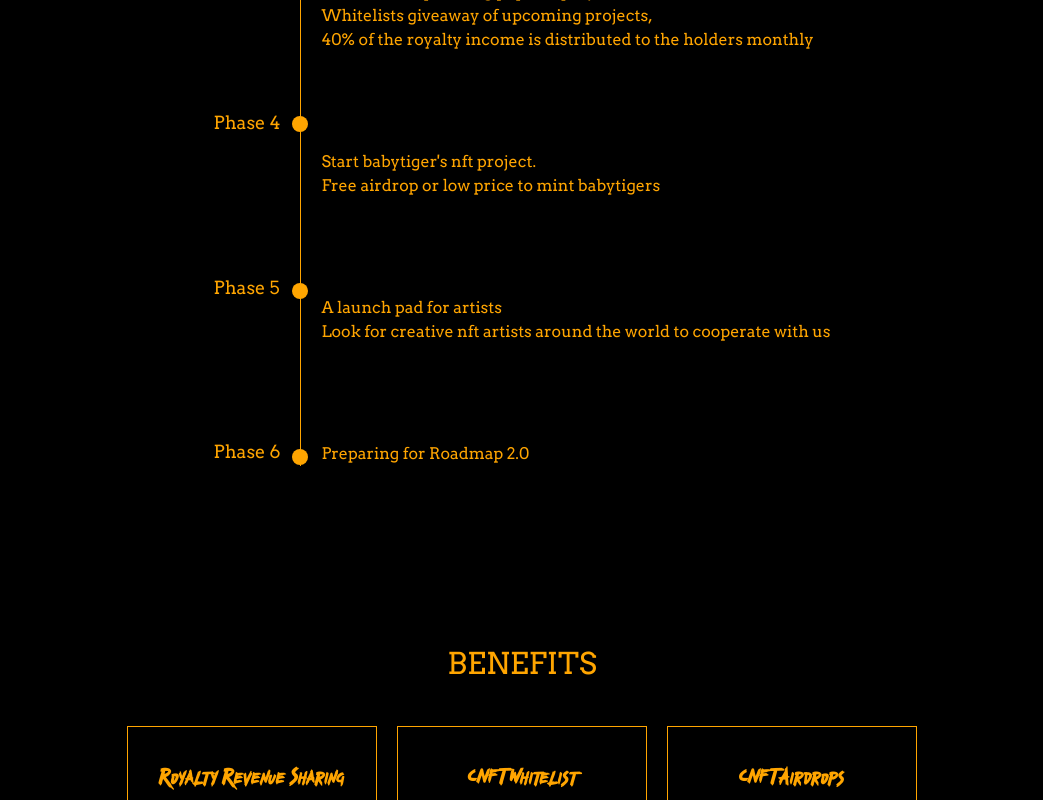
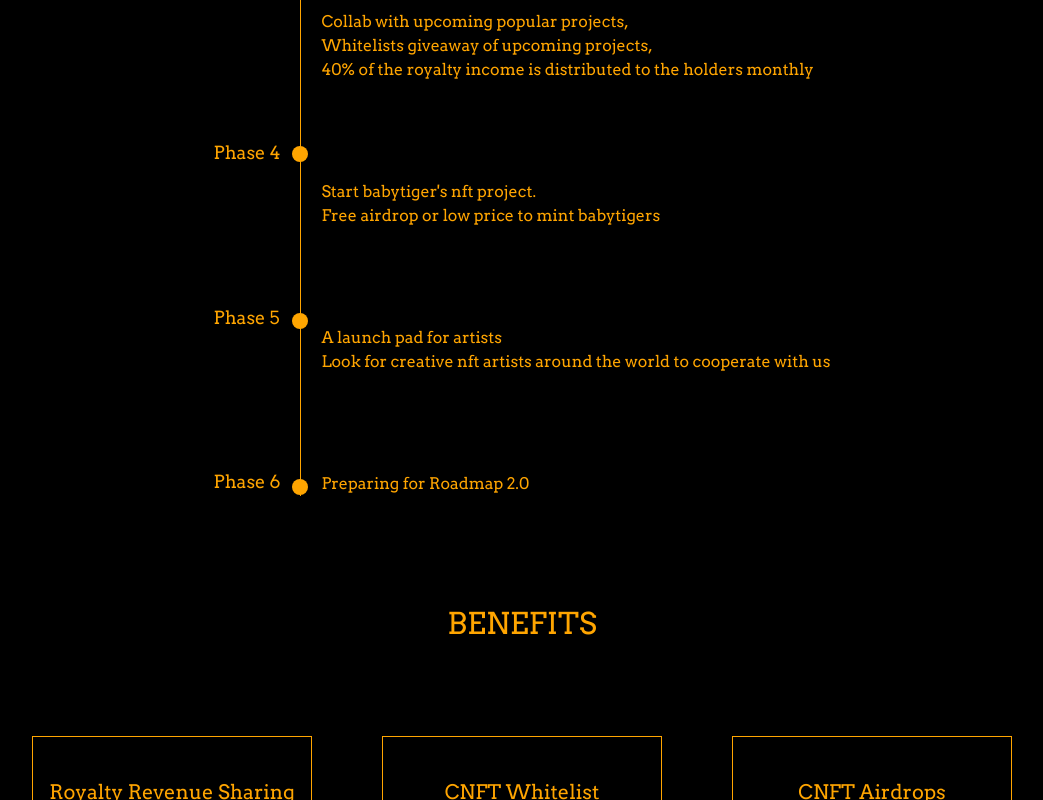
Before and after one commit to yulecc/Crazy-tiger, a React (Create React App) app: page / in a window 1280 px wide. Shown: the part 2000-2800 px from the top of the page, without its empty margins (118-1161 px from the left). Built offline with nearby package versions, Linux system fonts and the light colour scheme.

Commit message:
feat:change style

```diff
--- a/src/components/about/index.tsx
+++ b/src/components/about/index.tsx
@@ -9,8 +9,8 @@ const About = () => {
   const slidesPerView = useBreakpointValue({ base: 1, md: 1, lg: 4, xl: 4, xxl: 4 });
 
   return (
-    <Container id="about" py="100px" bg="#000" maxW="100%">
-      <Box mt={{ base: 4, md: 0 }} ml={{ md: 16 }} mb="20px">
+    <Container id="about" py="80px" pt='100px' bg="#000" maxW="100%">
+      <Box mt={{ base: 4, md: 0 }} ml={{ md: 16 }} mb="60px">
         <Center h="100%">
           <Stack textAlign="center" color='orange'>
             <Text mt={2} fontSize="20px" lineHeight="32px">
--- a/src/components/benefits/index.tsx
+++ b/src/components/benefits/index.tsx
@@ -22,24 +22,24 @@ const Team = () => {
   return (
     <>
       <Center py="100px" id="benefits" bg="#000" color="orange">
-        <Stack spacing="20px">
-          <Center fontSize="30px" mb="20px">
+        <Stack spacing="50px">
+          <Center fontSize="30px" mb="40px">
             BENEFITS
           </Center>
 
-          <Flex direction={["column", "row"]} justify="center">
+          <Flex direction={["column", "row"]} gap='50px' justify="space-between">
             <Box
-              w="250px"
+              w="280px"
               border="1px solid orange"
               px="15px"
-              h="250px"
+              h="260px"
               mb="20px"
               mx="10px"
             >
               <VStack spacing={4}>
-                <Heading fontSize="xl" mt="40px">
+                <Text fontSize="xl" mt="40px">
                   Royalty Revenue Sharing
-                </Heading>
+                </Text>
                 <Text mt={4}>
                   40% of the royalties will be distributed to the holders. If
                   the amount of royalties is not enough we will buy valuable
@@ -48,17 +48,17 @@ const Team = () => {
               </VStack>
             </Box>
             <Box
-              w="250px"
+              w="280px"
               border="1px solid orange"
               px="15px"
-              h="250px"
+              h="260px"
               mb="20px"
               mx="10px"
             >
               <VStack spacing={4}>
-                <Heading fontSize="xl" mt="40px">
+                <Text fontSize="xl" mt="40px">
                   CNFT Whitelist
-                </Heading>
+                </Text>
                 <Text mt={4}>
                   We will collab with upcoming popular projects, choose which
                   project will be voted by holders, we will strive for the more
@@ -67,17 +67,17 @@ const Team = () => {
               </VStack>
             </Box>
             <Box
-              w="250px"
+              w="280px"
               border="1px solid orange"
               px="15px"
-              h="250px"
+              h="260px"
               mb="20px"
               mx="10px"
             >
               <VStack spacing={4}>
-                <Heading fontSize="xl" mt="40px">
+                <Text fontSize="xl" mt="40px">
                   CNFT Airdrops
-                </Heading>
+                </Text>
                 <Text mt={4}>
                   We want to bring more artists onto cardano. We will look for
                   creative nft artists around the world to airdrop nfts for
--- a/src/components/footer/index.tsx
+++ b/src/components/footer/index.tsx
@@ -32,7 +32,7 @@ const Footer = () => {
             <Link isExternal href="https://twitter.com/CrazyTigerTribe">
               <Image boxSize="30px" src={twitter} />
             </Link>
-            <Link isExternal href="https://t.co/Cw8lSS0mTg">
+            <Link isExternal href="https://discord.com/invite/4EtfYpjQ2c">
               <Image boxSize="30px" src={discord} />
             </Link>
           </HStack>
@@ -46,13 +46,13 @@ const Footer = () => {
             02b299d863deb06171809f7c7393a1e2da199932f16e6c38f0185ebf
           </Text>
           <Text color="#000" fontWeight={600}>
-            ©copyright Crazy Tiger Tribe 2022
+            ©Copyright Crazy Tiger Tribe 2022
           </Text>
           <HStack gap={2} justify="center">
             <Link isExternal href="https://twitter.com/CrazyTigerTribe">
               <Image boxSize="30px" src={twitter} />
             </Link>
-            <Link isExternal href="https://t.co/Cw8lSS0mTg">
+            <Link isExternal href="https://discord.com/invite/4EtfYpjQ2c">
               <Image boxSize="30px" src={discord} />
             </Link>
           </HStack>
--- a/src/components/header/index.js
+++ b/src/components/header/index.js
@@ -117,7 +117,7 @@ const Header = () => {
       </Flex>
       <Center>
         <Stack textAlign='center'>
-          <Heading style={{ fontSize: '66px', color: '#000', marginTop: '70px' }}>CRAZY TIGER TRIBE</Heading>
+          <Heading style={{ fontSize: '66px', color: '#000', marginTop: '100px' }}>CRAZY TIGER TRIBE</Heading>
           {/* <img className="tiger-bg" src={tigerBg} alt="" /> */}
         </Stack>
       </Center>
--- a/src/components/road/index.tsx
+++ b/src/components/road/index.tsx
@@ -6,10 +6,10 @@ import ScrollText from "../../components/scrollText";
 const RoadMap = () => {
   return (
     <>
-      <Center py="100px" id="roadmap" bg='#000' px='20px'>
+      <Center py="70px" id="roadmap" bg='#000' px='20px'>
         <Stack direction={["column", "row"]} spacing="30px" h={['1400px', '900px']}>
           <Box  color='orange' h='full'>
-            <Center><Text fontSize='30px' mb='30px'>ROADMAP</Text></Center>
+            <Center><Text fontSize='30px' mb='70px'>ROADMAP</Text></Center>
             <HStack spacing={1} h={['1350px', '850px']} alignItems='space-between'>
               <Stack justify='space-between'  fontSize='18px'>
                 <Text>Phase 1</Text>
--- a/src/components/team/index.tsx
+++ b/src/components/team/index.tsx
@@ -16,11 +16,11 @@ const Team = () => {
   return (
     <>
       <Center py="100px" id="team" bg="#000" color='orange'>
-        <Stack spacing="50px">
+        <Stack spacing="80px">
           <Center fontSize='30px' mb='16px'>TEAM</Center>
           <Stack direction={["column", "row"]} spacing="50px">
             <Box w="280px">
-              <VStack spacing={1}>
+              <VStack spacing='2px'>
                 <Box fontFamily={`'Acme', sans-serif;`} mb="20px">
                   <Image
                     boxSize="280px"
@@ -31,7 +31,7 @@ const Team = () => {
                 </Box>
                 <Box>
                   <HStack>
-                    <Text fontSize="20px">Snowman</Text>{" "}
+                    <Text fontSize="20px" fontWeight={600}>Snowman</Text>{" "}
                   </HStack>
                 </Box>
                 <Box>Founder</Box>
@@ -39,7 +39,7 @@ const Team = () => {
               </VStack>
             </Box>
             <Box w="280px">
-              <VStack spacing={1}>
+              <VStack spacing='2px'>
                 <Box fontFamily={`'Acme', sans-serif;`} mb="20px">
                   <Image
                     boxSize="280px"
@@ -50,7 +50,7 @@ const Team = () => {
                 </Box>
                 <Box fontSize="20px">
                   <HStack>
-                    <Text fontSize="20px">Be Better</Text>{" "}
+                    <Text fontSize="20px" fontWeight={600}>Be Better</Text>{" "}
                   </HStack>
                 </Box>
                 <Box>Co-founder, Artist</Box>
@@ -58,7 +58,7 @@ const Team = () => {
               </VStack>
             </Box>
             <Box w="280px">
-              <VStack spacing={1}>
+              <VStack spacing='2px'>
                 <Box fontFamily={`'Acme', sans-serif;`} mb="20px">
                   <Image
                     boxSize="280px"
@@ -67,7 +67,7 @@ const Team = () => {
                     alt="Moon"
                   />
                 </Box>
-                <Box fontSize="20px">Jack</Box>
+                <Box fontSize="20px" fontWeight={600}>Jack</Box>
                 <Box>Co-founder</Box>
                 <Box>Developer</Box>
               </VStack>
@@ -75,7 +75,7 @@ const Team = () => {
           </Stack>
           <Stack direction={["column", "row"]} spacing="50px">
             <Box w="280px">
-              <VStack spacing={1}>
+              <VStack spacing='2px'>
                 <Box fontFamily={`'Acme', sans-serif;`} mb="20px">
                   <Image
                     boxSize="280px"
@@ -86,14 +86,14 @@ const Team = () => {
                 </Box>
                 <Box>
                   <HStack>
-                    <Text fontSize="20px">LaiLoLaiLo</Text>{" "}
+                    <Text fontSize="20px" fontWeight={600}>LaiLoLaiLo</Text>{" "}
                   </HStack>
                 </Box>
                 <Box>Mod Manager</Box>
               </VStack>
             </Box>
             <Box w="280px">
-              <VStack spacing={1}>
+              <VStack spacing='2px'>
                 <Box fontFamily={`'Acme', sans-serif;`} mb="20px">
                   <Image
                     boxSize="280px"
@@ -104,14 +104,14 @@ const Team = () => {
                 </Box>
                 <Box fontSize="20px">
                   <HStack>
-                    <Text fontSize="20px">Asta</Text>{" "}
+                    <Text fontSize="20px" fontWeight={600}>Asta</Text>{" "}
                   </HStack>
                 </Box>
                 <Box>Mod</Box>
               </VStack>
             </Box>
             <Box w="280px">
-              <VStack spacing={1}>
+              <VStack spacing='2px'>
                 <Box fontFamily={`'Acme', sans-serif;`} mb="20px">
                   <Image
                     boxSize="280px"
@@ -120,7 +120,7 @@ const Team = () => {
                     alt="Hayayi"
                   />
                 </Box>
-                <Box fontSize="20px">Hayayi</Box>
+                <Box fontSize="20px" fontWeight={600}>Hayayi</Box>
                 <Box>Mod</Box>
               </VStack>
             </Box>
```
